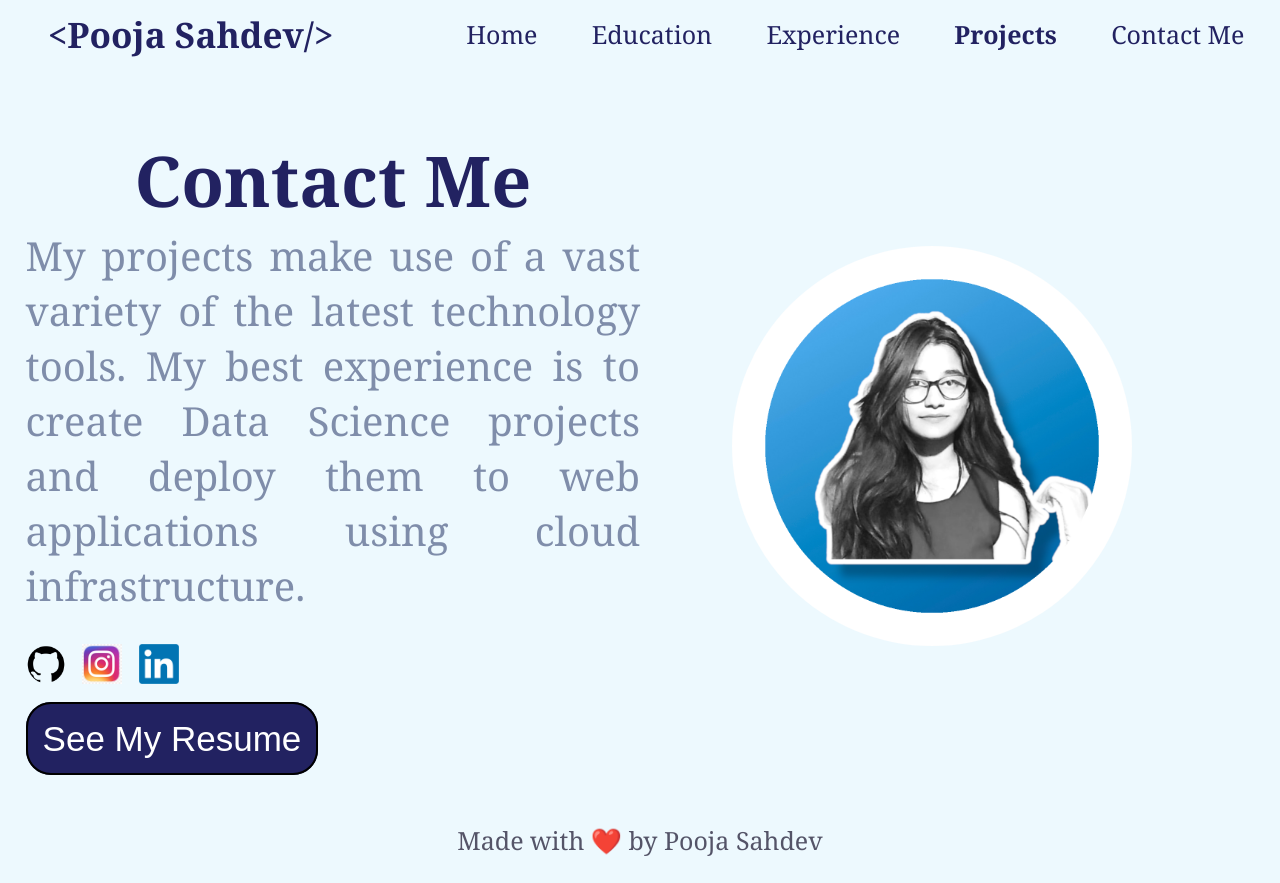
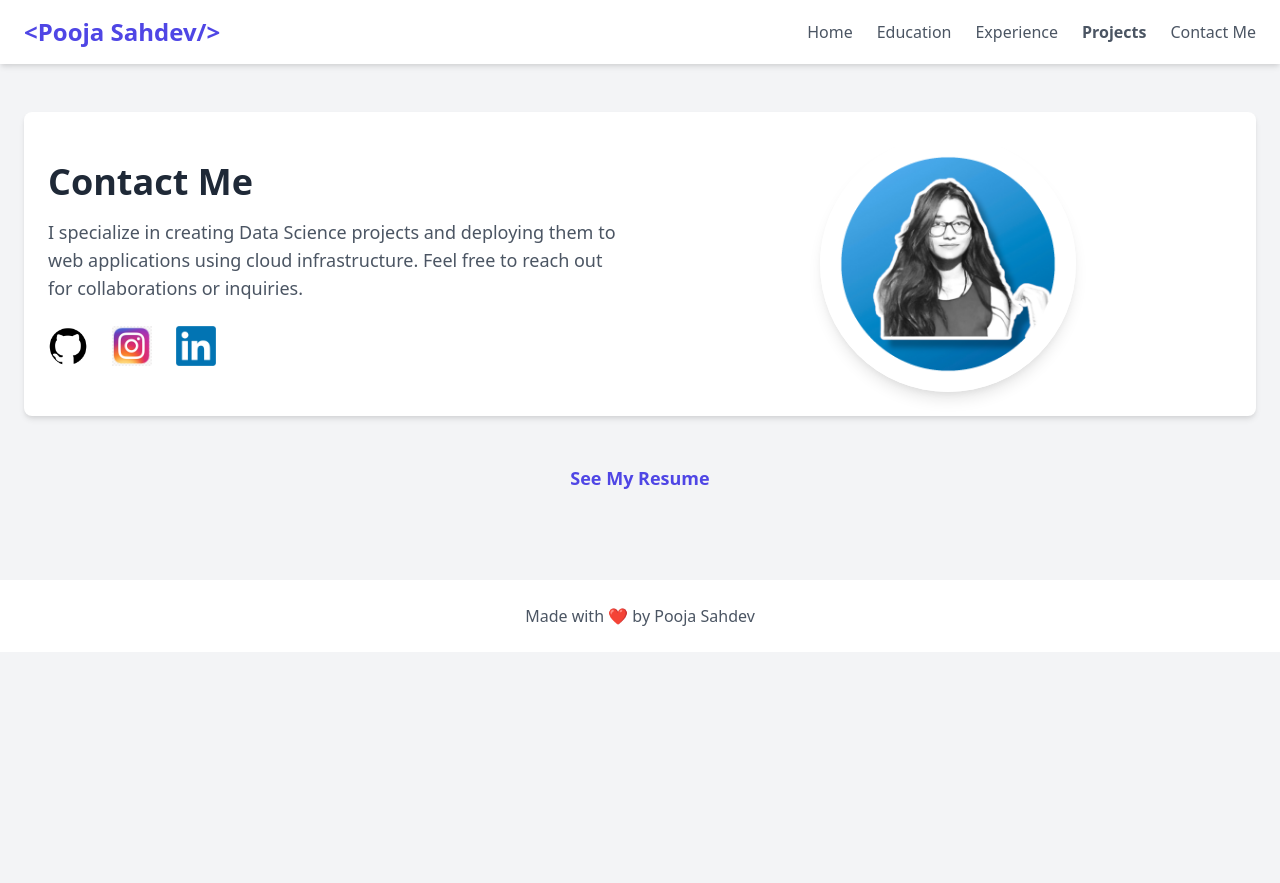
Before and after one commit to Pooja-sahdevram/Portfolio_, a plain HTML site: page contact.html in a window 1280 px wide. After the commit the page ends 800 px from the top, so only its background shows below. Drawn offline with nearby package versions, Linux system fonts and the light colour scheme.

Commit message:
second commit

```diff
--- a/contact.html
+++ b/contact.html
@@ -4,70 +4,87 @@
     <meta charset="UTF-8" />
     <meta name="viewport" content="width=device-width, initial-scale=1.0" />
     <title>Contacts</title>
-    <link rel="stylesheet" href="styles.css" />
-    <link rel="stylesheet" href="experience.css" />
-    <link rel="stylesheet" href="Education.css" />
-    <link rel="stylesheet" href="contact.css" />
-    <style>
-      .contact-container {
-        display: flex;
-        align-items: center;
-        justify-content: space-between;
-      }
-      .contactd {
-        max-width: 50%;
-      }
-      .profile-img {
-        margin-right: 10%;
-        border-radius: 50%;
-        height: 400px; /* Increased size */
-        width: 400px; /* Increased size */
-        object-fit: cover; /* Ensures the image covers the circle */
-      }
-    </style>
+    <!-- Tailwind CSS CDN -->
+    <link href="https://cdn.jsdelivr.net/npm/tailwindcss@2.2.19/dist/tailwind.min.css" rel="stylesheet" />
   </head>
-  <body>
-    <div class="portfolio">
-      <div class="header">
-        <div class="logo"><h3>&ltPooja Sahdev/&gt</h3></div>
-
-        <div class="navbar">
-          <a href="index.html">Home</a>
-          <a href="Education.html">Education</a>
-          <a href="experience.html">Experience</a>
-
-          <a href="project.html" style="font-weight: 600">Projects</a>
-          <a href="contact.html">Contact Me</a>
+  <body class="bg-gray-100">
+    <!-- Header with Navbar -->
+    <header class="bg-white shadow-md">
+      <div class="container mx-auto px-6 py-4 flex justify-between items-center">
+        <div class="text-2xl font-bold text-indigo-600">&lt;Pooja Sahdev/&gt;</div>
+        <nav class="hidden md:flex space-x-6">
+          <a href="index.html" class="text-gray-600 hover:text-indigo-600">Home</a>
+          <a href="Education.html" class="text-gray-600 hover:text-indigo-600">Education</a>
+          <a href="experience.html" class="text-gray-600 hover:text-indigo-600">Experience</a>
+          <a href="project.html" class="text-gray-600 hover:text-indigo-600 font-semibold">Projects</a>
+          <a href="contact.html" class="text-gray-600 hover:text-indigo-600">Contact Me</a>
+        </nav>
+        <!-- Mobile Menu Toggle -->
+        <div class="md:hidden flex items-center">
+          <button id="menu-btn" class="text-gray-600 focus:outline-none focus:text-indigo-600">
+            <svg class="w-6 h-6" fill="none" stroke="currentColor" viewBox="0 0 24 24" xmlns="http://www.w3.org/2000/svg">
+              <path stroke-linecap="round" stroke-linejoin="round" stroke-width="2" d="M4 6h16M4 12h16m-7 6h7"></path>
+            </svg>
+          </button>
         </div>
       </div>
-    </div>
+      <!-- Mobile Menu -->
+      <div id="mobile-menu" class="hidden md:hidden px-6 py-4">
+        <a href="index.html" class="block text-gray-600 hover:text-indigo-600 py-2">Home</a>
+        <a href="Education.html" class="block text-gray-600 hover:text-indigo-600 py-2">Education</a>
+        <a href="experience.html" class="block text-gray-600 hover:text-indigo-600 py-2">Experience</a>
+        <a href="project.html" class="block text-gray-600 hover:text-indigo-600 py-2 font-semibold">Projects</a>
+        <a href="contact.html" class="block text-gray-600 hover:text-indigo-600 py-2">Contact Me</a>
+      </div>
+    </header>
 
-    <div class="eduction" style="margin-left: 2%; margin-top: 5%; margin-right: 2%">
-      <div class="contact-container">
-        <div class="contactd" style="max-width: 50%">
-          <h1>Contact Me</h1>
-          <p style="color: #7f8daa">
-            My projects make use of a vast variety of the latest technology tools. My
-            best experience is to create Data Science projects and deploy them to
-            web applications using cloud infrastructure.
+    <!-- Main Content -->
+    <main class="container mx-auto px-6 py-12">
+      <div class="flex flex-col md:flex-row items-center md:space-x-12 bg-white shadow-md rounded-lg p-6">
+        <!-- Contact Information -->
+        <div class="md:w-1/2 text-center md:text-left mb-8 md:mb-0">
+          <h1 class="text-4xl font-bold text-gray-800 mb-4">Contact Me</h1>
+          <p class="text-lg text-gray-600 mb-6">
+            I specialize in creating Data Science projects and deploying them to web applications using cloud infrastructure. Feel free to reach out for collaborations or inquiries.
           </p>
-          <div class="social-logo">
-            <a href="https://github.com/Pooja-sahdevram/"><img src="git.png" style="height: 40px; width: 40px" /></a>
-            <a href="https://www.instagram.com/poo_ja.2121/"><img src="instra.png" style="height: 40px; width: 40px" /></a>
-            <a href="https://www.linkedin.com/in/pooja-sahdev-ram-b7a649239/"><img src="link.png" style="height: 40px; width: 40px" /></a>
-          </div>
-          <div class="Share" style="margin-top: 5%; font-size: 20px; padding: 0">
-            <a href="https://drive.google.com/file/d/1bbAgR8FWtLXpiRkATYGYT4_2--XDt-9Y/view?usp=sharing">See My Resume </a>
+          <!-- Social Icons -->
+          <div class="flex justify-center md:justify-start space-x-6">
+            <a href="https://github.com/Pooja-sahdevram/" class="hover:text-gray-700">
+              <img src="git.png" class="h-10 w-10" alt="GitHub" />
+            </a>
+            <a href="https://www.instagram.com/poo_ja.2121/" class="hover:text-gray-700">
+              <img src="instra.png" class="h-10 w-10" alt="Instagram" />
+            </a>
+            <a href="https://www.linkedin.com/in/pooja-sahdev-ram-b7a649239/" class="hover:text-gray-700">
+              <img src="link.png" class="h-10 w-10" alt="LinkedIn" />
+            </a>
           </div>
         </div>
-        <img src="x.png" alt="Profile Picture" class="profile-img" />
+        <!-- Profile Image -->
+        <div class="md:w-1/2 flex justify-center">
+          <img src="x.png" alt="Profile Picture" class="rounded-full h-64 w-64 object-cover shadow-lg" />
+        </div>
       </div>
-    </div>
 
-    <div class="footer">
-      <p style="text-align: center; color: rgb(84, 84, 104); font-size: 25px; margin-top: 5%; margin-bottom: 2%">
-        Made with ❤️ by Pooja Sahdev
-      </p>
-    </div>
+      <!-- Resume Link -->
+      <div class="text-center mt-12">
+        <a href="https://drive.google.com/file/d/1bbAgR8FWtLXpiRkATYGYT4_2--XDt-9Y/view?usp=sharing" class="text-indigo-600 hover:text-indigo-800 font-semibold text-lg">See My Resume</a>
+      </div>
+    </main>
+
+    <!-- Footer -->
+    <footer class="mt-10 py-6 bg-white text-center">
+      <p class="text-gray-600">Made with ❤️ by Pooja Sahdev</p>
+    </footer>
+
+    <!-- JavaScript for Mobile Menu Toggle -->
+    <script>
+      const menuBtn = document.getElementById('menu-btn');
+      const mobileMenu = document.getElementById('mobile-menu');
+
+      menuBtn.addEventListener('click', () => {
+        mobileMenu.classList.toggle('hidden');
+      });
+    </script>
   </body>
 </html>
```
Also changed, not shown: project.html (+48 -2 lines), projects/phpblog.png (added), projects/resume.png (added).
